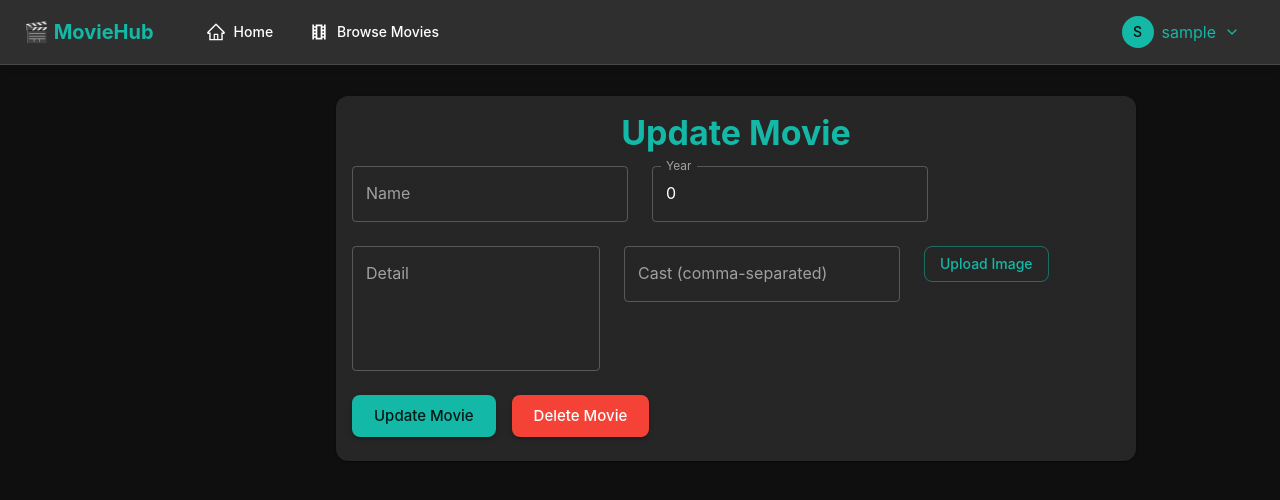
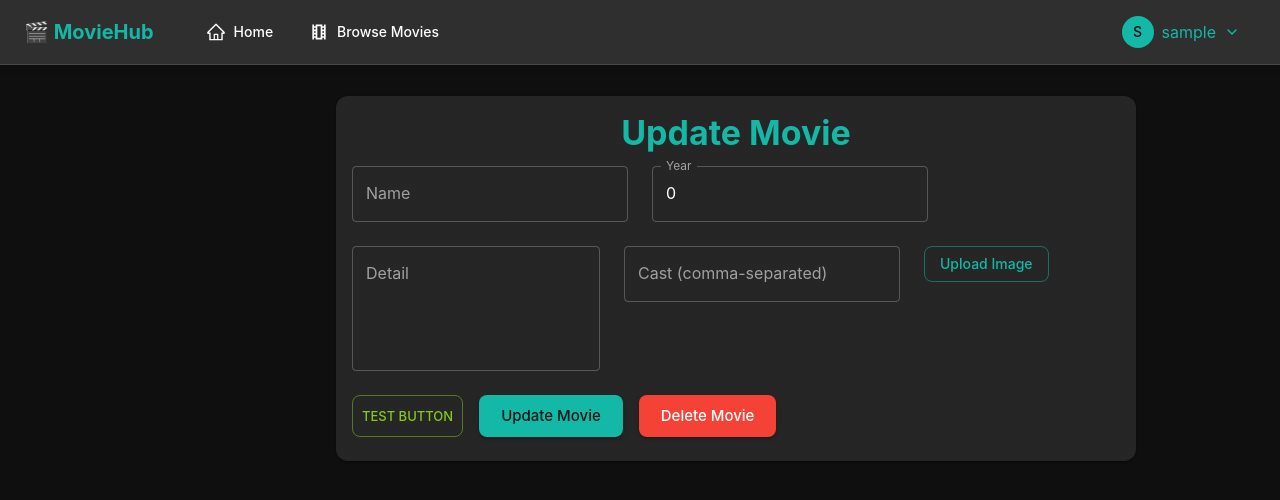
Before and after one commit to Ananya-hub123/Movies-App, a React (Vite) app in the folder frontend/: page /admin/movies/update/1 in a window 1280 px wide. Shown: the top 500 px of the page. Built offline with nearby package versions, Linux system fonts and the light colour scheme; sample sign-in values are in the browser's storage.

Commit message:
Add test button to verify button click functionality

```diff
--- a/frontend/src/pages/Admin/UpdateMovie.jsx
+++ b/frontend/src/pages/Admin/UpdateMovie.jsx
@@ -211,7 +211,22 @@ const UpdateMovie = () => {
               </Button>
             </Grid>
             <Grid item xs={12}>
-              <Box sx={{ display: 'flex', gap: 2, justifyContent: 'center' }}>
+              <Box sx={{ display: 'flex', gap: 2, justifyContent: 'center', flexWrap: 'wrap' }}>
+                {/* TEST BUTTON - Simple test */}
+                <Button
+                  variant="outlined"
+                  color="secondary"
+                  onClick={() => {
+                    console.log("TEST BUTTON CLICKED!");
+                    alert("Test button clicked! This proves the button click works.");
+                    console.log("Current movieData:", movieData);
+                    console.log("Current ID:", id);
+                  }}
+                  size="small"
+                >
+                  TEST BUTTON
+                </Button>
+
                 <Button
                   variant="contained"
                   color="primary"
@@ -221,6 +236,7 @@ const UpdateMovie = () => {
                 >
                   {isUpdatingMovie || isUploadingImage ? "Updating..." : "Update Movie"}
                 </Button>
+
                 <Button
                   variant="contained"
                   color="error"
```
